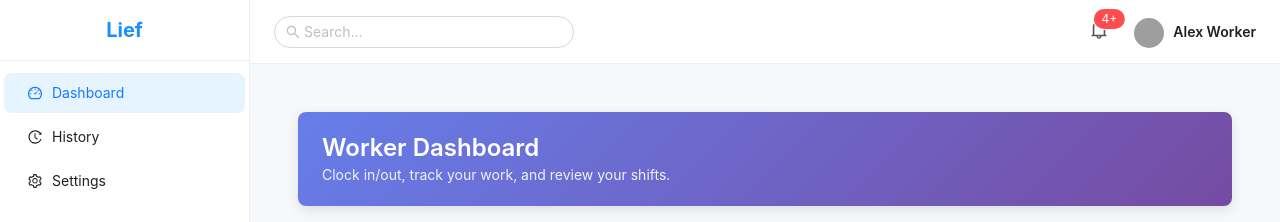
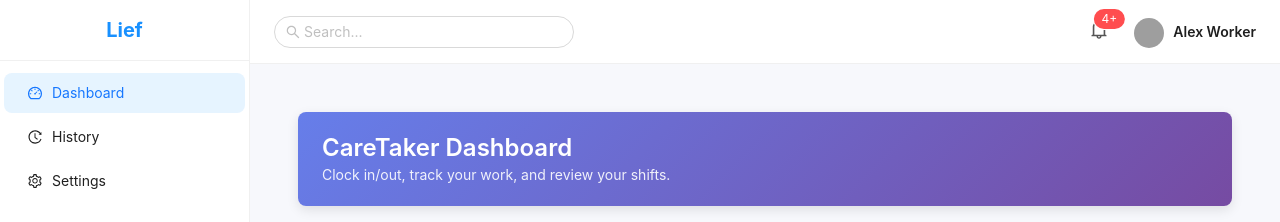
Before and after one commit to vinayak746/lief_project, a Next.js app: page /dashboard in a window 1280 px wide. Shown: the top 222 px of the page. Built offline with nearby package versions, Linux system fonts and the light colour scheme; grey boxes are pictures that could not be loaded; what @ant-design/nextjs-registry would draw is missing.

Commit message:
changed the ui for care tacker dasboard

```diff
--- a/app/dashboard/page.tsx
+++ b/app/dashboard/page.tsx
@@ -249,7 +249,7 @@ export default function CareTakerDashboard() {
         }}
       >
         <Title level={3} style={{ color: "white", margin: 0 }}>
-          Worker Dashboard
+          CareTaker Dashboard
         </Title>
         <Text style={{ color: "white", opacity: 0.9 }}>
           Clock in/out, track your work, and review your shifts.
```
